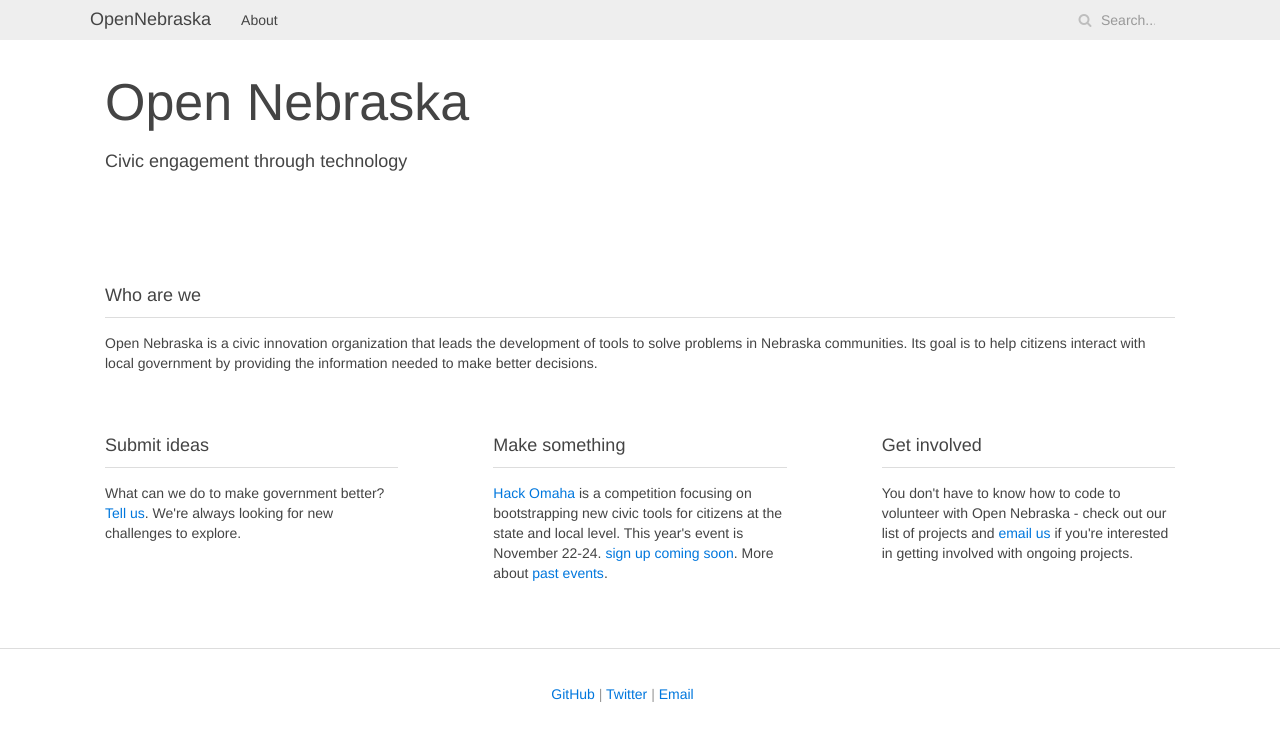
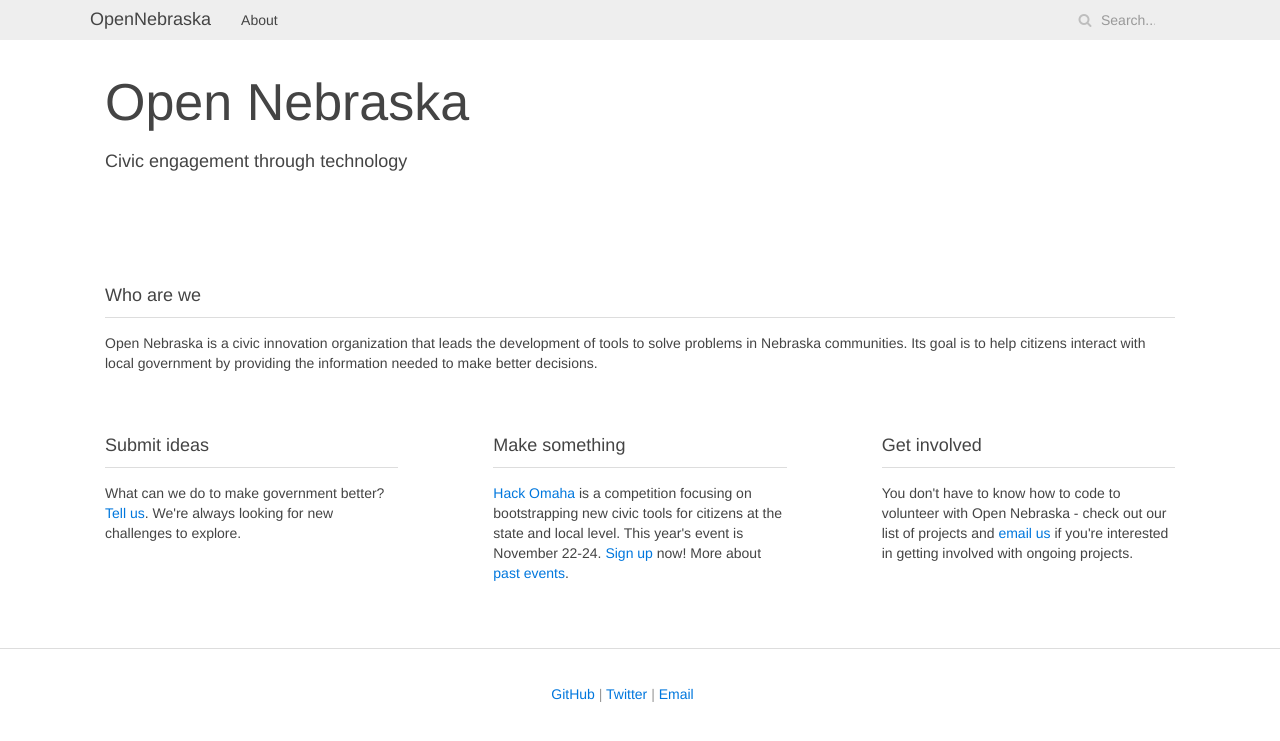
Before and after one commit to opennebraska/staging-site, a Jekyll site: the page built from index.html, in a window 1280 px wide. Shown: the top 741 px of the page. Built offline with Jekyll 4.4.1, drawn with Linux system fonts in a browser that asks for light colours; nearby versions of some CDN libraries; Markdown is read by kramdown in place of the engine named in the settings.

Commit message:
Update homepage with signup link

```diff
--- a/index.html
+++ b/index.html
@@ -33,7 +33,7 @@
           <div class="uk-width-medium-1-3 main-choice">
             <div class="uk-panel uk-panel-header uk-panel-space">
               <h3 class="uk-panel-title">Make something</h3>
-              <p><a href="https://twitter.com/HackOmaha">Hack Omaha</a> is a competition focusing on bootstrapping new civic tools for citizens at the state and local level.  This year's event is November 22-24.  <a href="https://twitter.com/HackOmaha">sign up coming soon</a>.  More about <a href="http://www.siliconprairienews.com/tags/hack-omaha">past events</a>.</p>
+              <p><a href="https://twitter.com/HackOmaha" title="Hack with a vengance">Hack Omaha</a> is a competition focusing on bootstrapping new civic tools for citizens at the state and local level.  This year's event is November 22-24.  <a href="https://hackomaha.eventbrite.com/">Sign up</a> now!  More about <a href="http://www.siliconprairienews.com/tags/hack-omaha">past events</a>.</p>
             </div>
           </div>
 
```
